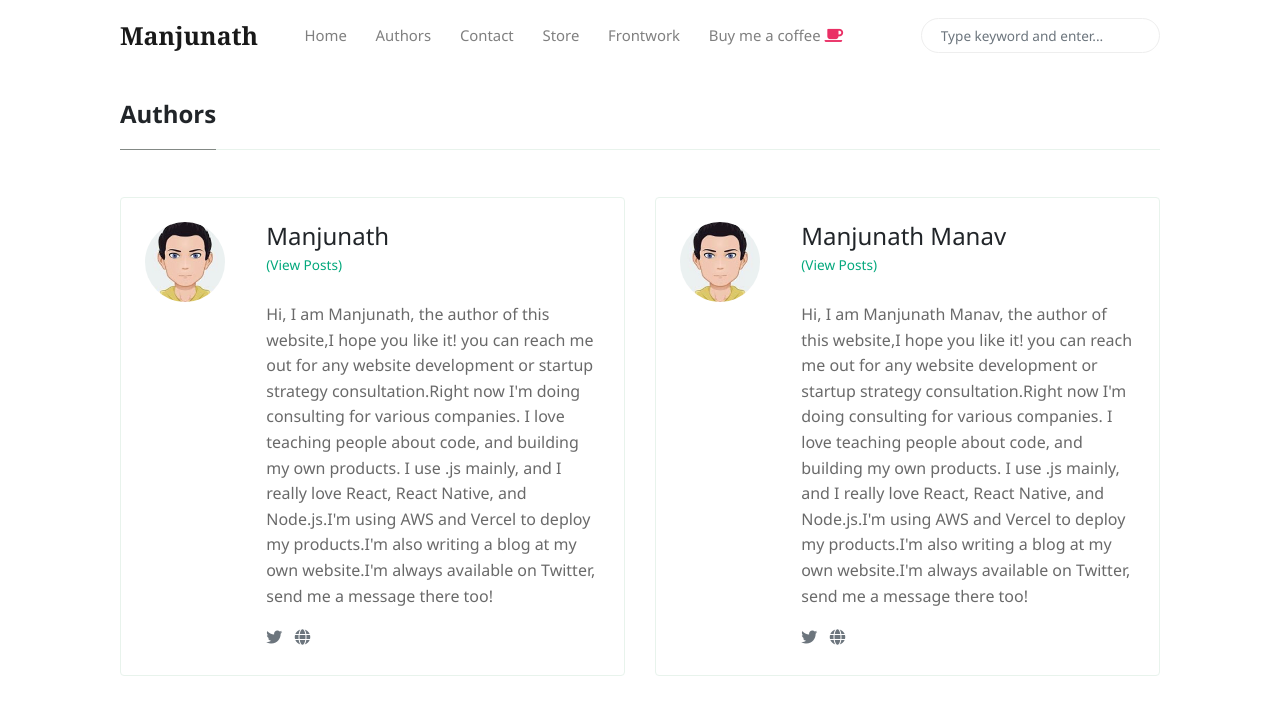
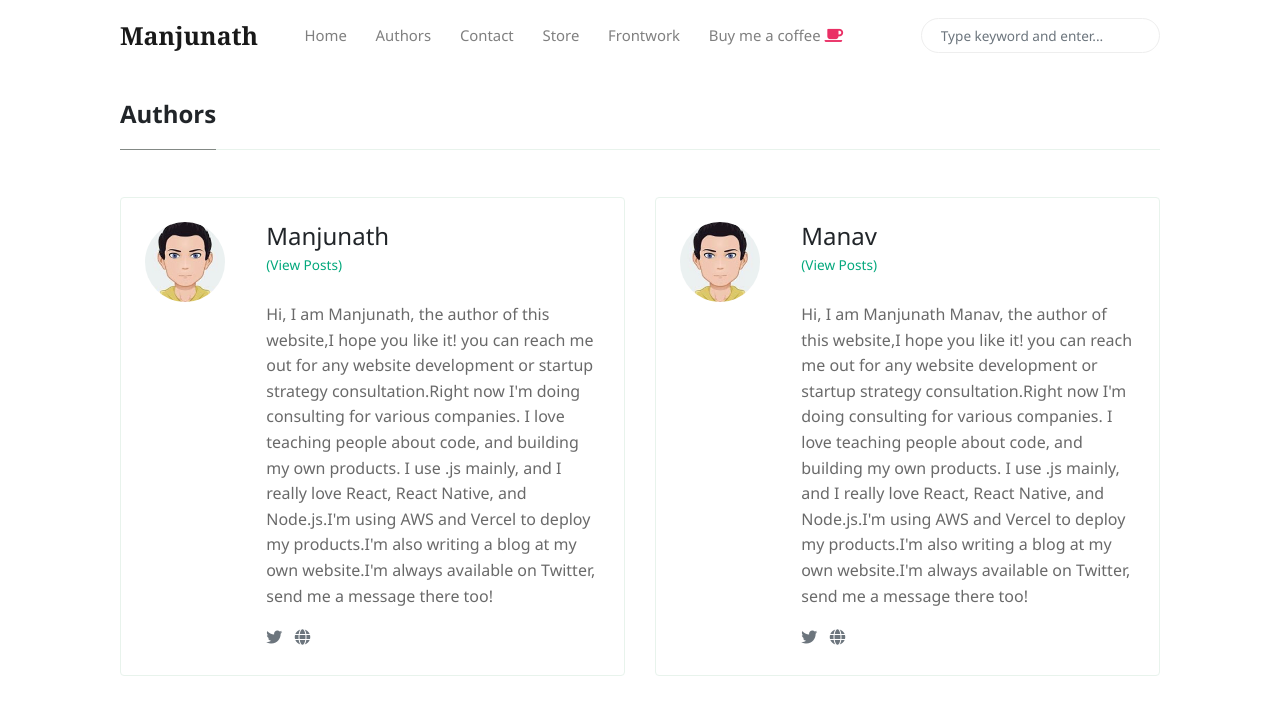
Before and after one commit to kalburgimanjunath/newtwoprofile, a Jekyll site: the page built from _pages/authors-list.html, in a window 1280 px wide. Shown: the top 715 px of the page. Built offline with Jekyll 4.4.1, drawn with Linux system fonts in a browser that asks for light colours; nearby versions of some CDN libraries.

Commit message:
Update _config.yml

```diff
--- a/_config.yml
+++ b/_config.yml
@@ -36,7 +36,7 @@ authors:
       email:          manjunathkalburgi@gmail.com
       twitter:        https://twitter.com/kalburgimhubli
     Manav:
-      name:           Manjunath Manav
+      name:           Manav
       site:           https://manav.github.io
       avatar:         /assets/images/avatar1.jpg
       bio:            "Hi, I am Manjunath Manav, the author of this website,I hope you like it! you can reach me out for any website development or startup strategy consultation.Right now I'm doing consulting for various companies. I love teaching people about code, and building my own products. I use .js mainly, and I really love React, React Native, and Node.js.I'm using AWS and Vercel to deploy my products.I'm also writing a blog at my own website.I'm always available on Twitter, send me a message there too!"
```
